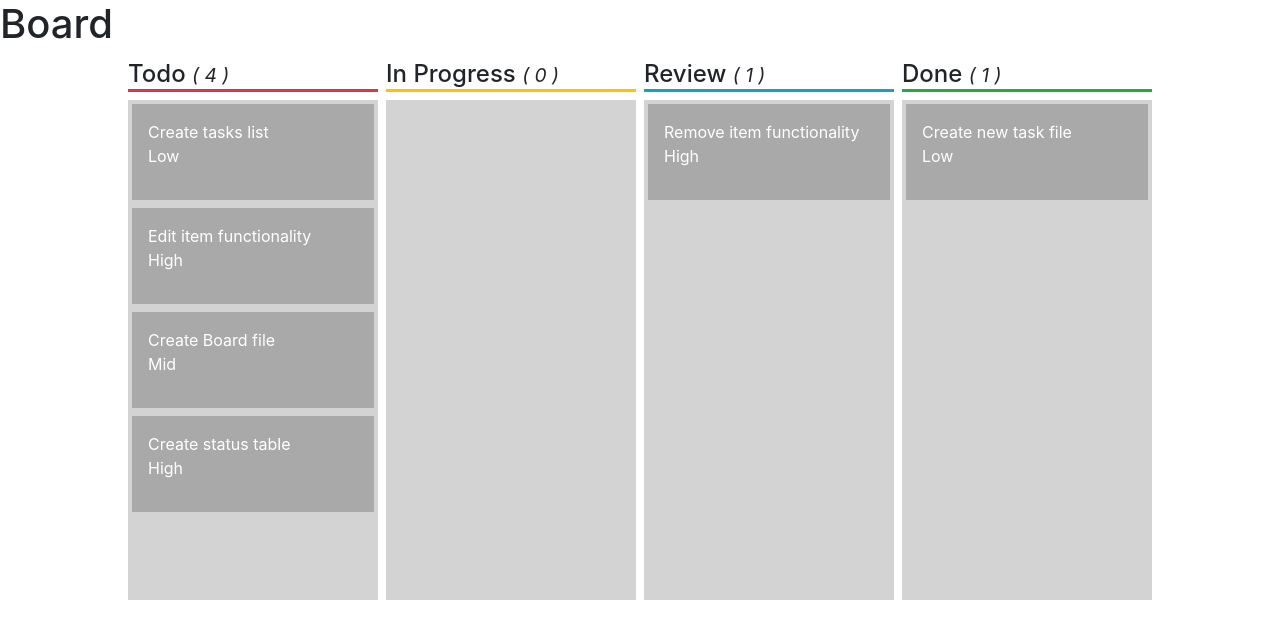
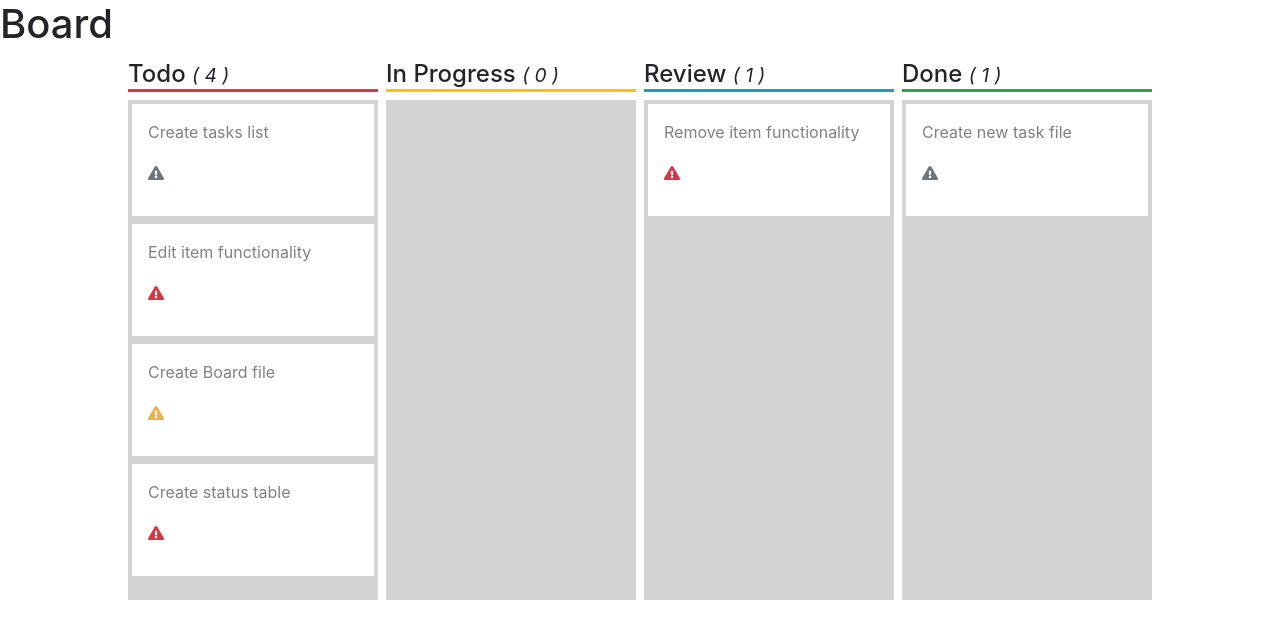
Before and after one commit to aliksayf/react-kanban-board-2.0, a React (Create React App) app: page / in a window 1280 px wide. Shown: the top 638 px of the page. Built offline with nearby package versions, Linux system fonts and the light colour scheme.

Commit message:
priority sign

```diff
--- a/package.json
+++ b/package.json
@@ -12,6 +12,7 @@
     "react": "^16.13.1",
     "react-beautiful-dnd": "^13.0.0",
     "react-dom": "^16.13.1",
+    "react-icons": "^3.10.0",
     "react-scripts": "3.4.1",
     "uuid-v4": "^0.1.0"
   },
--- a/src/App.css
+++ b/src/App.css
@@ -30,8 +30,21 @@
     background: dimgrey;
 }
 
-.darkgrey {
-    background: darkgrey;
+.white {
+    background: white;
+    color: gray;
+}
+
+.high {
+    color: #dc3545!important;
+}
+
+.mid {
+    color: #f0ad4e !important;
+}
+
+.low {
+    color: #6c757d!important;
 }
 
 .title-border {
--- a/src/components/Board.js
+++ b/src/components/Board.js
@@ -60,7 +60,7 @@ export default function Board() {
                                                                             <div ref={provided.innerRef}
                                                                                  {...provided.draggableProps}
                                                                                  {...provided.dragHandleProps}
-                                                                                 className={snapshot.isDragging ? 'item dimgrey' : 'item darkgrey'}
+                                                                                 className={snapshot.isDragging ? 'item dimgrey' : 'item white'}
                                                                                  style={{...provided.draggableProps.style}}
                                                                             >
                                                                                 <TaskCard item={item} />
--- a/src/components/TaskCard.js
+++ b/src/components/TaskCard.js
@@ -1,11 +1,17 @@
 import React from "react";
+import { priorityColors, colors } from "../data/tasks";
+import { FaExclamationTriangle } from 'react-icons/fa'
 
 export default function TaskCard (props) {
-        console.log(props.item)
-    return (
+
+     return (
         <>
-            {props.item.name}
-            <p>{props.item.priority}</p>
+            <p>
+                {props.item.name}
+            </p>
+            <p>
+                <FaExclamationTriangle  className={priorityColors[props.item.priority]}/>
+            </p>
         </>
     )
 }
--- a/src/data/tasks.js
+++ b/src/data/tasks.js
@@ -1,6 +1,7 @@
 import uuid from 'uuid/v4';
 
 
+export const priorityColors = {'High': 'high', 'Mid': 'mid', 'Low': 'low'}
 export const colors = ['danger', 'warning', 'info', 'success'];
 export const status = [
     {id: 1, items: [], name: 'Todo', },
```
